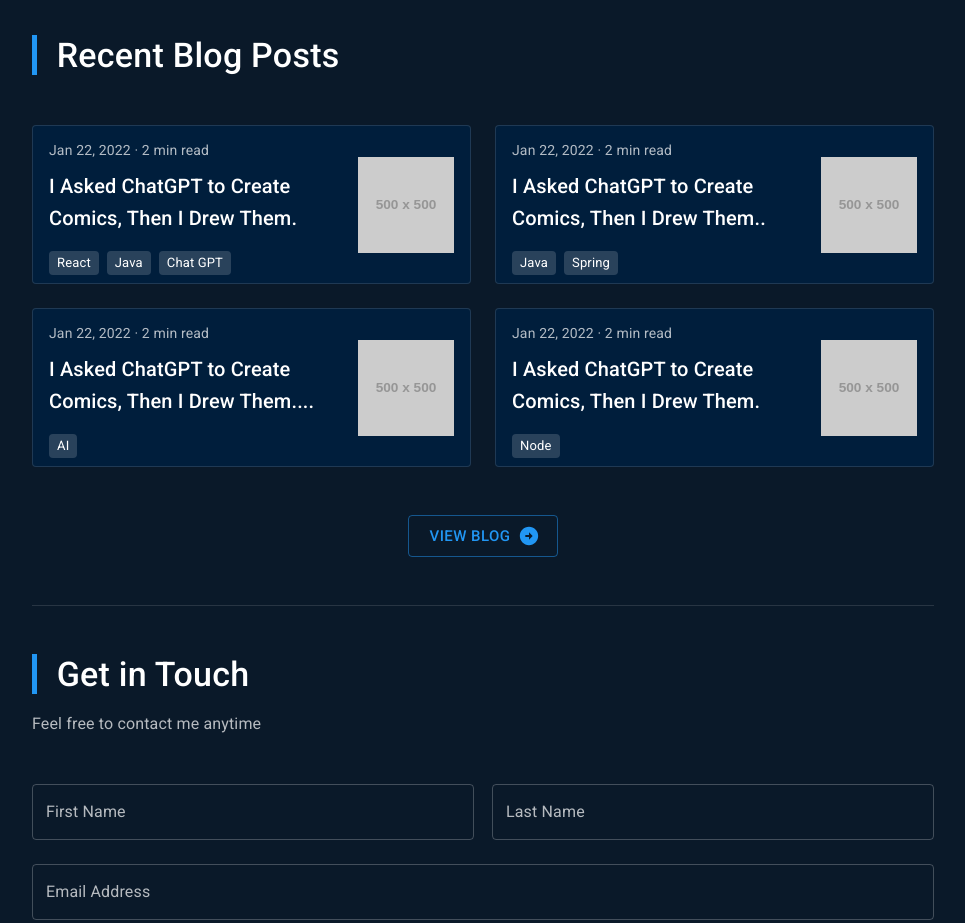
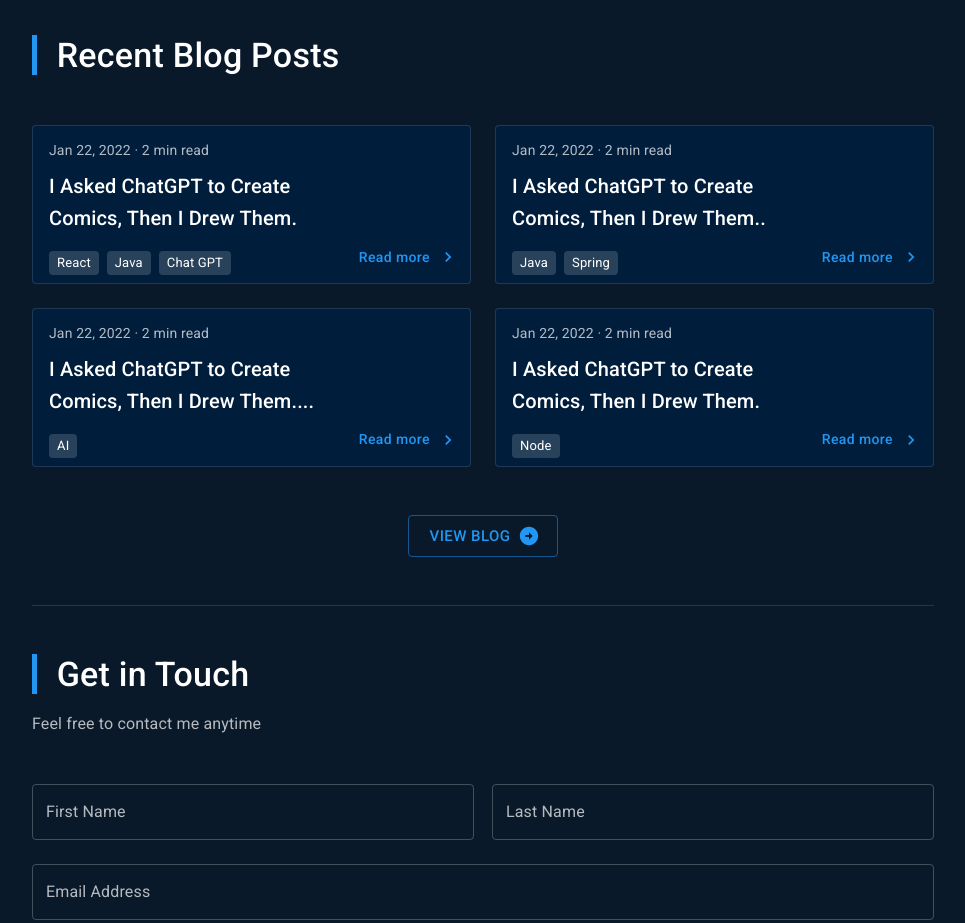
Before and after one commit to RyanBeGell/portfolio-site, a Next.js app: page / in a window 1280 px wide. Shown: the part 2640-3563 px from the top of the page, without its empty margins (298-1263 px from the left). Built offline with nearby package versions, Linux system fonts and the light colour scheme.

Commit message:
blog card image removed - read more button added

```diff
--- a/src/components/blog/Card/BlogCard.tsx
+++ b/src/components/blog/Card/BlogCard.tsx
@@ -1,15 +1,13 @@
-import ShareIcon from '@mui/icons-material/Share';
 import { Chip, Grid, useTheme } from '@mui/material';
 import Box from '@mui/material/Box';
+import Button from '@mui/material/Button';
 import Card from '@mui/material/Card';
 import CardContent from '@mui/material/CardContent';
-import CardMedia from '@mui/material/CardMedia';
-import IconButton from '@mui/material/IconButton';
 import Typography from '@mui/material/Typography';
 import Link from 'next/link';
 import { useRouter } from 'next/router';
 import { useEffect, useRef, useState } from 'react';
-import ShareDialog from '../ShareDialogue/ShareDialogue';
+import KeyboardArrowRightIcon from '@mui/icons-material/KeyboardArrowRight';
 
 export interface Props {
   title: string;
@@ -141,19 +139,21 @@ export default function BlogCard(props: Props) {
           </Grid>
         </Box>
       </CardContent>
-      <Box display="flex" alignItems="center">
-        <CardMedia
-          component="img"
-          sx={{
-            height: imgHeightWidth.height,
-            width: imgHeightWidth.width,
-            py: boxSize === 'small' ? '16px' : '24px',
-            px: boxSize === 'small' ? '16px' : '24px',
-            objectFit: 'cover', // add this line to set the object-fit property
-          }}
-          image="https://via.placeholder.com/500x500.png?text=Image2"
-          alt="Live from space album cover"
-        />
+      <Box
+        sx={{
+          display: 'flex',
+          justifyContent: 'flex-end',
+          marginTop: 'auto',
+          p: '8px',
+        }}
+      >
+        <Button
+          variant="text"
+          sx={{ whiteSpace: 'noWrap', textTransform: 'none' }}
+          endIcon={<KeyboardArrowRightIcon/>}
+        >
+          Read more
+        </Button>
       </Box>
     </Card>
   );
```
